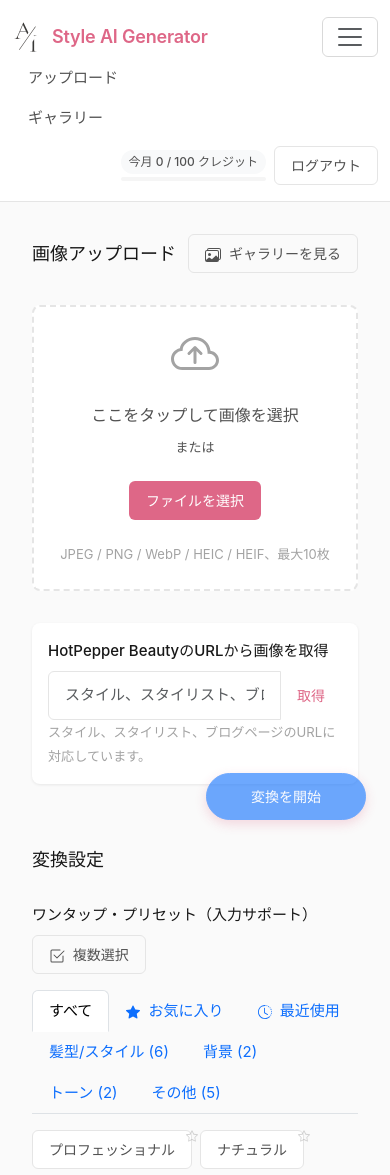
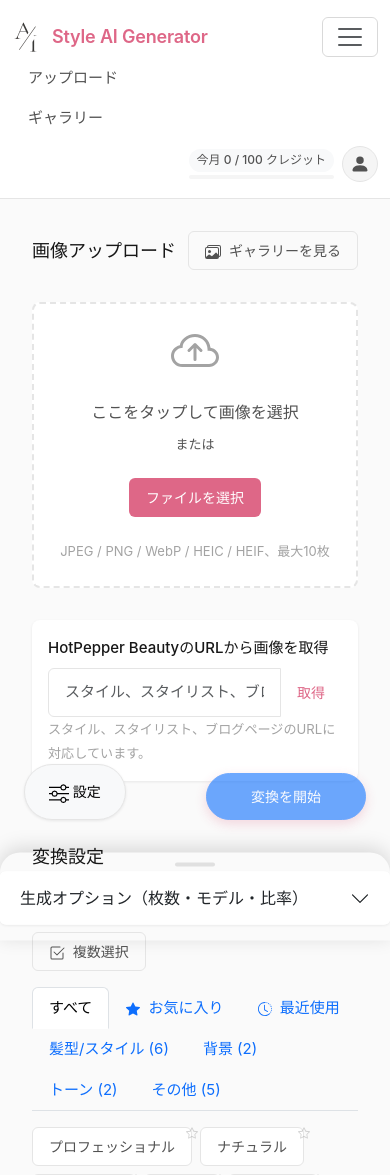
Before and after one commit to caadvisors1234/style-ai-generator, a Django app: page / in a window 390 px wide, after a click that opens the changed part. Shown: the top 1175 px of the page. Run offline with Django 5.2, Linux system fonts and the light colour scheme; the visitor is signed in with stand-in values (Sample User, id 1); data comes from the database, SQL or seed files in the repository; data that the repository does not hold is empty; parts of the project's set-up code (start-up, migrations or seed data) failed here and were passed over; some libraries are stand-ins or nearby versions.

Commit message:
Enhance upload and mobile settings UX

```diff
--- a/static/css/styles.css
+++ b/static/css/styles.css
@@ -274,17 +274,22 @@ a:hover {
     transition: var(--transition-base);
     text-align: center;
     cursor: pointer;
+    position: relative;
+    overflow: hidden;
 }
 
 .drop-zone:hover {
     border-color: var(--accent-color);
     background-color: var(--bg-primary);
+    transform: scale(1.005);
 }
 
 .drop-zone.drag-over {
     background-color: var(--bg-tertiary);
     border-color: var(--accent-color);
     border-style: solid;
+    transform: scale(1.02);
+    box-shadow: 0 0 0 4px rgba(222, 103, 135, 0.1);
 }
 
 /* ================================================
@@ -897,6 +902,33 @@ textarea.form-control {
     }
 }
 
+
+
+/* User Avatar */
+.user-avatar {
+    width: 36px;
+    height: 36px;
+    background-color: var(--bg-tertiary);
+    border-radius: 50%;
+    display: flex;
+    align-items: center;
+    justify-content: center;
+    color: var(--text-secondary);
+    transition: var(--transition-base);
+    border: 1px solid var(--border-color);
+}
+
+.user-avatar:hover {
+    background-color: var(--accent-color);
+    color: white;
+    border-color: var(--accent-color);
+}
+
+.user-avatar-link::after {
+    display: none;
+    /* Hide default dropdown arrow */
+}
+
 /* ================================================
    Navigation Styles - ナビゲーション
    ================================================ */
--- a/static/js/layout.js
+++ b/static/js/layout.js
@@ -52,5 +52,35 @@
       logoutButton.addEventListener('click', logout);
       fetchUsage();
     }
+
+    // Bottom Sheet Logic for Mobile
+    const settingsBtn = document.getElementById('mobile-settings-btn');
+    const sheetContainer = document.getElementById('generation-options-container');
+    const sheetOverlay = document.getElementById('sheet-overlay');
+
+    if (settingsBtn && sheetContainer && sheetOverlay) {
+      const openSheet = () => {
+        sheetContainer.classList.add('show');
+        sheetOverlay.classList.add('show');
+
+        // Also ensure the accordion inside is expanded on mobile if it was collapsed
+        const collapse = sheetContainer.querySelector('.collapse');
+        const bsCollapse = bootstrap.Collapse.getInstance(collapse) || new bootstrap.Collapse(collapse, { toggle: false });
+        // On mobile sheet, we usually want it open.
+        // But the accordion button is also there.
+        // Let's force proper display.
+        if (!collapse.classList.contains('show')) {
+          bsCollapse.show();
+        }
+      };
+
+      const closeSheet = () => {
+        sheetContainer.classList.remove('show');
+        sheetOverlay.classList.remove('show');
+      };
+
+      settingsBtn.addEventListener('click', openSheet);
+      sheetOverlay.addEventListener('click', closeSheet);
+    }
   });
 })();
--- a/static/js/upload.js
+++ b/static/js/upload.js
@@ -54,10 +54,27 @@
 
     state.uploads.forEach((item, idx) => {
       const clone = template.content.cloneNode(true);
-      clone.querySelector('.uploaded-thumb').src = item.preview_url;
+      const img = clone.querySelector('.uploaded-thumb');
+      img.src = item.preview_url;
+
       clone.querySelector('.uploaded-name').textContent = item.file_name;
       clone.querySelector('.uploaded-size').textContent = humanFileSize(item.file_size);
-      clone.querySelector('.remove-upload').dataset.index = idx;
+
+      const removeBtn = clone.querySelector('.remove-upload');
+      removeBtn.dataset.index = idx;
+
+      // Loading state
+      if (item.isUploading) {
+        const cardBody = clone.querySelector('.card-body');
+        const spinner = document.createElement('div');
+        spinner.className = 'spinner-border text-primary spinner-border-sm ms-2';
+        spinner.setAttribute('role', 'status');
+        clone.querySelector('.card-title').appendChild(spinner);
+
+        img.style.opacity = '0.5';
+        removeBtn.disabled = true;
+      }
+
       uploadedList.appendChild(clone);
     });
 
@@ -72,18 +89,51 @@
     const formData = new FormData();
     fileArray.forEach((file) => formData.append('images', file));
 
+    // Create temporary entries for instant preview
+    const tempUploads = fileArray.map((file) => ({
+      file_name: file.name,
+      file_size: file.size,
+      preview_url: URL.createObjectURL(file),
+      originalFile: file,
+      isUploading: true, // Flag to show loading state
+    }));
+
+    // Add to state immediately
+    const startIdx = state.uploads.length;
+    state.uploads.push(...tempUploads);
+    renderUploads();
+
     try {
       clearError();
       const response = await APIClient.upload('/api/v1/upload/', formData);
-      response.uploaded_files.forEach((info, index) => {
-        state.uploads.push({
-          ...info,
-          originalFile: fileArray[index] || null,
-        });
+
+      // Update the temporary entries with real data
+      response.uploaded_files.forEach((info, i) => {
+        const targetIdx = startIdx + i;
+        if (state.uploads[targetIdx]) {
+          state.uploads[targetIdx] = {
+            ...info,
+            originalFile: fileArray[i] || null,
+            isUploading: false,
+            // Keep the local preview URL until we are sure?
+            // Actually server returns preview_url, but local blob is faster.
+            // Let's use server URL to ensure consistency, need to revoke blob later?
+            // For now, let's keep it simple and just replace.
+          };
+          // Revoke temporary blob to free memory (optional but good practice)
+          if (tempUploads[i] && tempUploads[i].preview_url) {
+            URL.revokeObjectURL(tempUploads[i].preview_url);
+          }
+        }
       });
+
       renderUploads();
       notifySuccess(`${response.count}件の画像をアップロードしました`);
     } catch (error) {
+      // Remove temporary uploads on failure
+      state.uploads.splice(startIdx, tempUploads.length);
+      renderUploads();
+
       const payload = error.payload || {};
       showError(payload.message || 'アップロードに失敗しました');
       if (payload.errors) {
--- a/templates/base.html
+++ b/templates/base.html
@@ -42,9 +42,27 @@
                         </div>
                         <div class="usage-remaining text-muted small" id="usage-remaining-label">残り - クレジット</div>
                     </div>
-                    <button class="btn btn-outline-secondary btn-sm" id="logout-button" type="button">
-                        ログアウト
-                    </button>
+
+                    <div class="dropdown">
+                        <a href="#"
+                            class="d-flex align-items-center text-decoration-none dropdown-toggle user-avatar-link"
+                            id="userDropdown" data-bs-toggle="dropdown" aria-expanded="false">
+                            <div class="user-avatar">
+                                <svg xmlns="http://www.w3.org/2000/svg" width="20" height="20" fill="currentColor"
+                                    class="bi bi-person-fill" viewBox="0 0 16 16">
+                                    <path
+                                        d="M3 14s-1 0-1-1 1-4 6-4 6 3 6 4-1 1-1 1H3Zm5-6a3 3 0 1 0 0-6 3 3 0 0 0 0 6Z" />
+                                </svg>
+                            </div>
+                        </a>
+                        <ul class="dropdown-menu dropdown-menu-end border-0 shadow" aria-labelledby="userDropdown">
+                            <li>
+                                <h6 class="dropdown-header">アカウント</h6>
+                            </li>
+                            <li><button class="dropdown-item text-danger" id="logout-button"
+                                    type="button">ログアウト</button></li>
+                        </ul>
+                    </div>
                 </div>
             </div>
         </div>
--- a/templates/frontend/main.html
+++ b/templates/frontend/main.html
@@ -172,6 +172,19 @@
         </div>
     </div>
     <!-- Configuration Options (Accordion) -->
+    <div class="sheet-overlay" id="sheet-overlay"></div>
+
+    <button class="btn btn-light d-md-none shadow position-fixed" id="mobile-settings-btn" type="button"
+        style="bottom: 1.5rem; left: 1.5rem; z-index: 1050; border-radius: 50px; padding: 1rem 1.5rem; border: 1px solid var(--border-color);">
+        <svg xmlns="http://www.w3.org/2000/svg" width="20" height="20" fill="currentColor" class="bi bi-sliders"
+            viewBox="0 0 16 16">
+            <path fill-rule="evenodd"
+                d="M11.5 2a1.5 1.5 0 1 0 0 3 1.5 1.5 0 0 0 0-3zM9.05 3a2.5 2.5 0 0 1 4.9 0H16v1h-2.05a2.5 2.5 0 0 1-4.9 0H0V3h9.05zM4.5 7a1.5 1.5 0 1 0 0 3 1.5 1.5 0 0 0 0-3zM2.05 8a2.5 2.5 0 0 1 4.9 0H16v1H6.95a2.5 2.5 0 0 1-4.9 0H0V8h2.05zm9.45 4a1.5 1.5 0 1 0 0 3 1.5 1.5 0 0 0 0-3zM9.05 13a2.5 2.5 0 0 1 4.9 0H16v1h-2.05a2.5 2.5 0 0 1-4.9 0H0v-1h9.05z" />
+        </svg>
+        設定
+    </button>
+
+    <div id="generation-options-container">
         <div class="accordion mb-3 shadow-sm rounded" id="settingsAccordion">
             <div class="accordion-item border-0">
                 <h2 class="accordion-header" id="headingSettings">
@@ -240,6 +253,7 @@
                 </div>
             </div>
         </div>
+    </div>
     <div class="d-flex flex-column flex-md-row align-items-md-center gap-3">
         <div class="text-muted small" id="estimated-credit">この条件で合計 0 クレジット</div>
         <button class="btn btn-primary btn-lg" id="start-conversion" type="button" disabled
```
Lines whose indentation alone changed are shown as unchanged.
